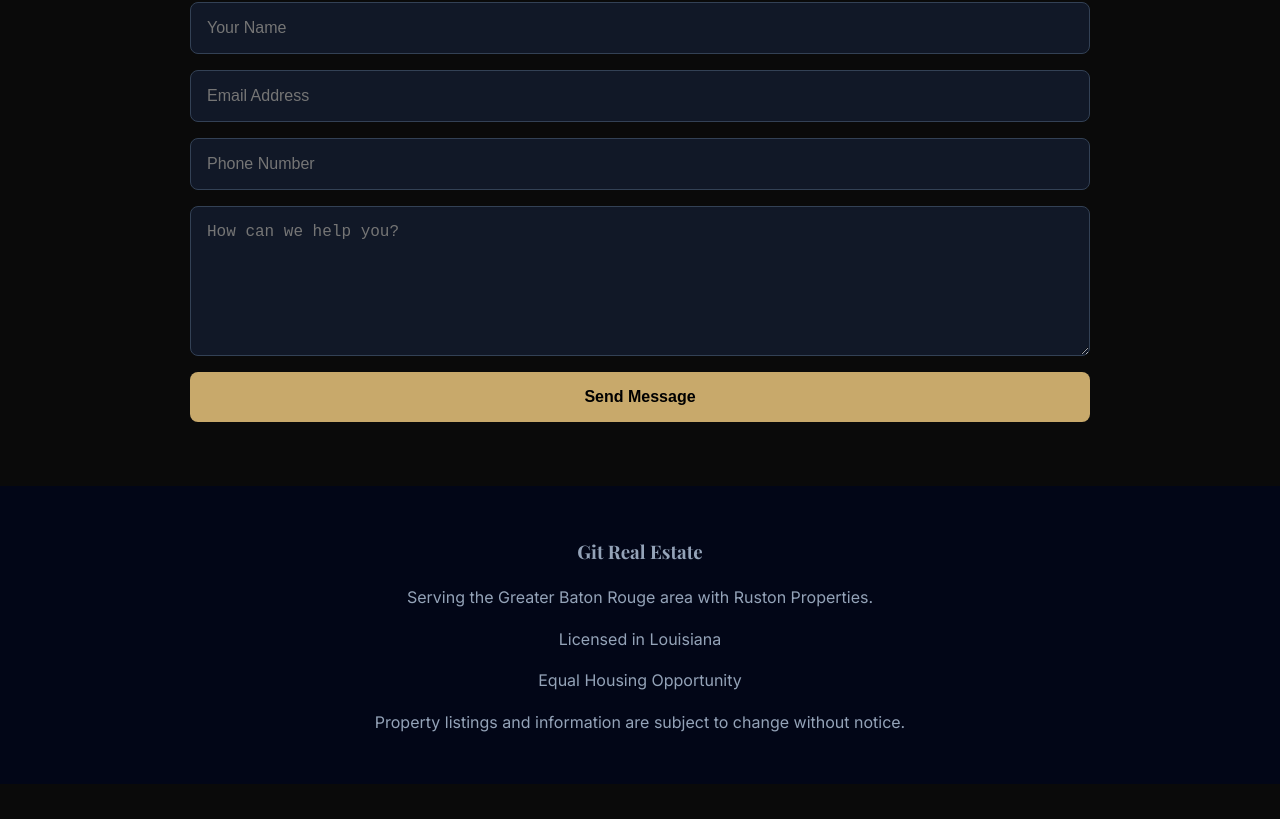
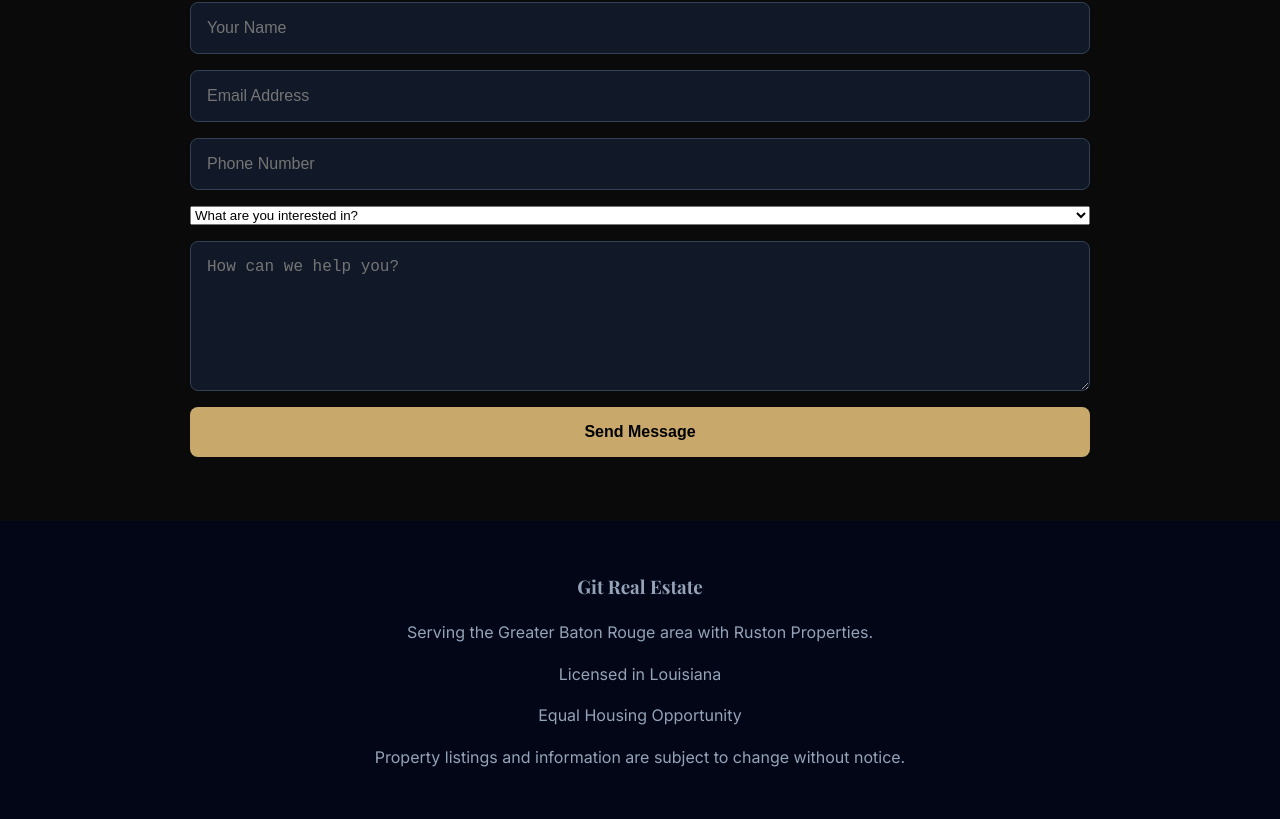
Before and after one commit to ellene-broome/gitRealEstate, a React (Vite) app: page / in a window 1280 px wide. Shown: the part 4235-5054 px from the top of the page. Before the commit the page ends 5019 px from the top, so only its background shows below. Built offline with nearby package versions, Linux system fonts and the light colour scheme.

Commit message:
Add contact interest dropdown

```diff
--- a/src/pages/HomePage.jsx
+++ b/src/pages/HomePage.jsx
@@ -17,6 +17,7 @@ function HomePage() {
         name: "",
         email: "",
         phone: "",
+        interest: "",
         message: "",
 });
     const [formSubmitted, setFormSubmitted] = useState(false);
@@ -56,6 +57,7 @@ async function handleSubmit(event) {
       name: "",
       email: "",
       phone: "",
+      interest: "",
       message: "",
     });
   } catch (error) {
@@ -330,6 +332,18 @@ async function handleSubmit(event) {
                 onChange={handleInputChange}
         />
 
+            <select
+                name="interest"
+                value={formData.interest}
+                onChange={handleInputChange}
+            >
+                <option value="">What are you interested in?</option>
+                <option value="buying">Buying a home</option>
+                <option value="selling">Selling a home</option>
+                <option value="buying-and-selling">Buying and selling</option>
+                <option value="question">I have a question</option>
+            </select>
+
             <textarea
                 name="message"
                 placeholder="How can we help you?"
```
